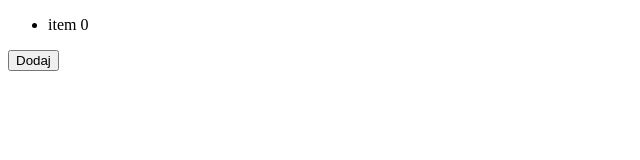
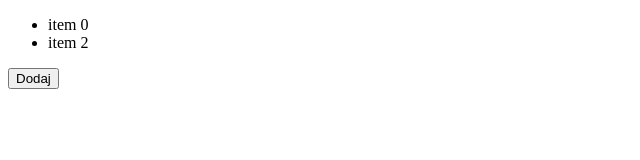
Before and after one commit to witoldolszyk/zadanie-9-6, a plain HTML site: page index.html in a window 1280 px wide. Both pictures are taken after a click on the button "Dodaj". Shown: the whole page, without its empty margins (0-640 px from the left). Drawn offline with Linux system fonts and the light colour scheme; files that its build step writes are made by us from their sources.

Commit message:
new features

```diff
--- a/index.html
+++ b/index.html
@@ -13,5 +13,7 @@
           <button id="addElem">
               Dodaj
           </button>
+
+        <script src="js/scripts.js"></script>
     </body>
 </html>
--- a/js/scripts.js
+++ b/js/scripts.js
@@ -0,0 +1,11 @@
+
+var btn = document.getElementById('addElem'),
+    list = document.getElementById('list');
+
+btn.addEventListener('click', function () {
+    var addsthnew = document.createElement('li'),
+        calculate = document.getElementsByTagName('li');
+    addsthnew.innerHTML = 'item ' +(calculate.length+1);
+    list.appendChild(addsthnew);
+
+});
```
Lines whose indentation alone changed are shown as unchanged.
